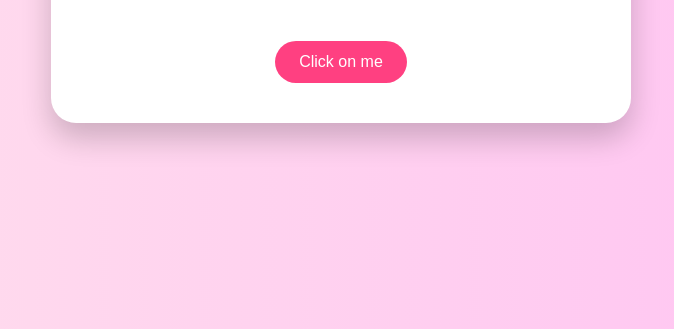
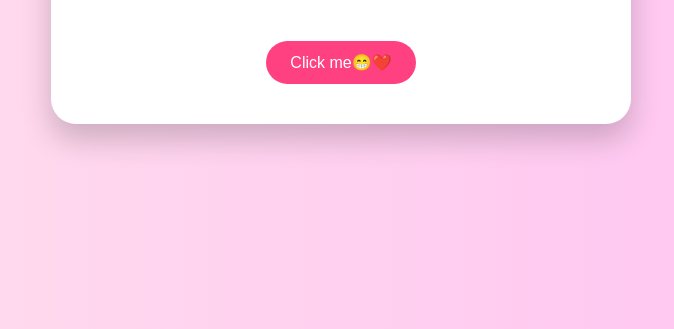
Before and after one commit to real-user-123/bday_wish, a plain HTML site: page index.html in a window 1280 px wide. Shown: the part 471-800 px from the top of the page, without its empty margins (299-973 px from the left). Drawn offline with Linux system fonts and the light colour scheme.

Commit message:
Update index.html

```diff
--- a/index.html
+++ b/index.html
@@ -79,7 +79,7 @@
   <div class="card">
     <h1>Happy Birthday, My Love Antara! 🎉</h1>
     <p>Today is all about you and the happiness you bring into my life. Click the button below for a special message ❤️</p>
-    <button class="button" onclick="revealMessage()">Click on me</button>
+    <button class="button" onclick="revealMessage()">Click me😁❤️</button>
     <div id="message">You are the sunshine in my life, and I feel grateful every day to have you. May this year bring you endless joy and dreams come true. I love you more than words can say 💖</div>
   </div>
 
```
